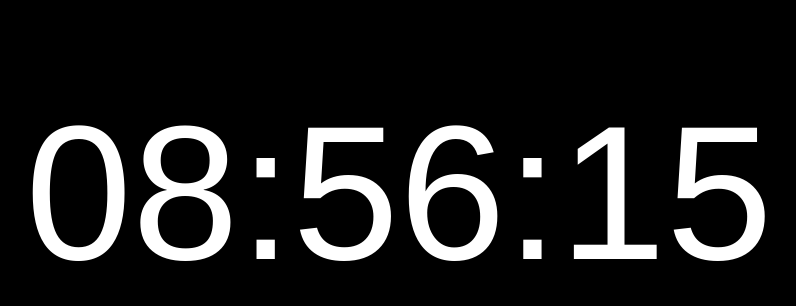
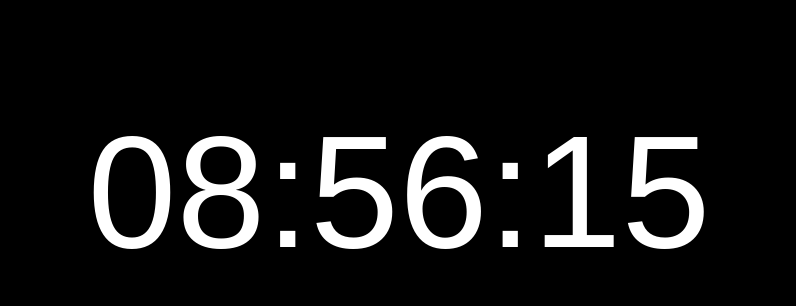
Before and after one commit to orifu/midnight, a website built with Vite: page index.html in a window 1280 px wide. Shown: the part 208-514 px from the top of the page, without its empty margins (241-1037 px from the left). Built offline with nearby package versions, Linux system fonts and the light colour scheme; a web font is replaced by a local one.

Commit message:
fix(timer): fix massive font size on desktop

```diff
--- a/css/styles.scss
+++ b/css/styles.scss
@@ -42,7 +42,7 @@ body {
 }
 
 #timer {
-    font-size: 15vw;
+    font-size: min(10em, 15vw);
 
     pointer-events: none;
     user-select: none;
```
